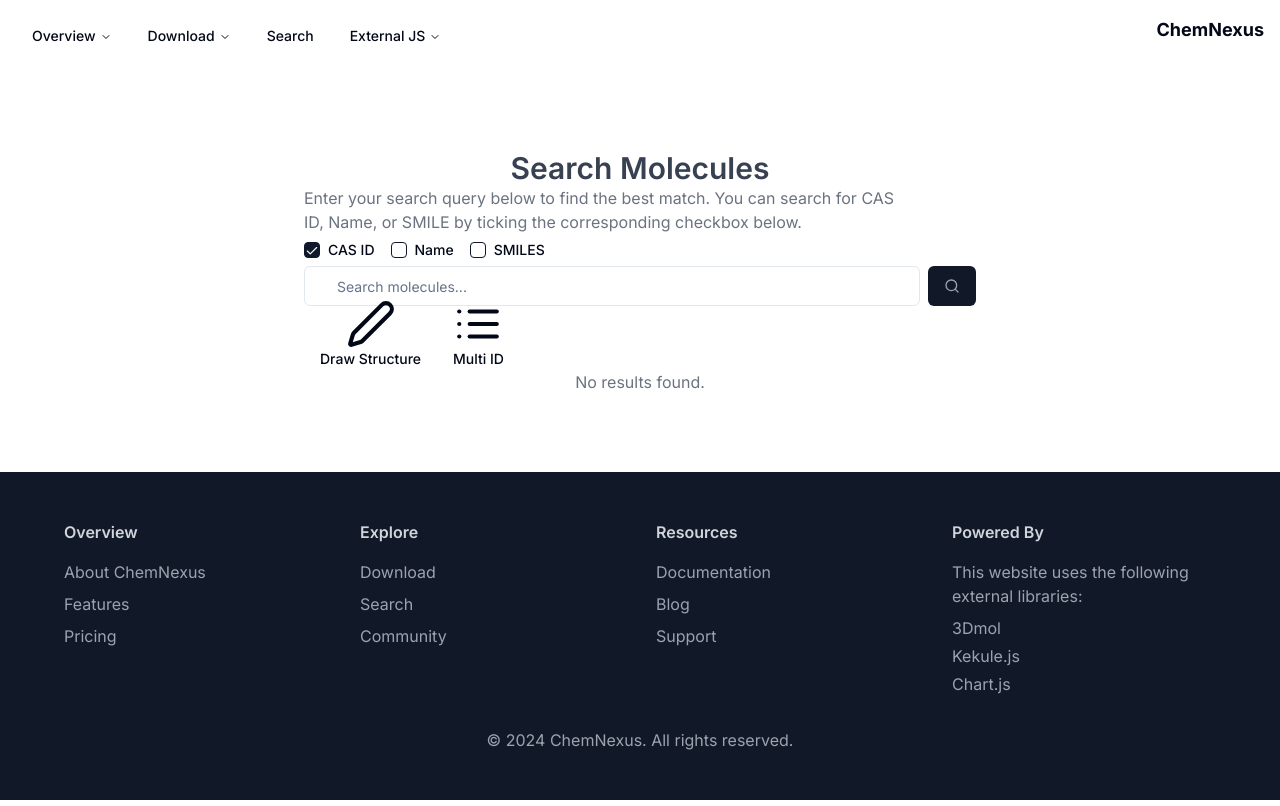
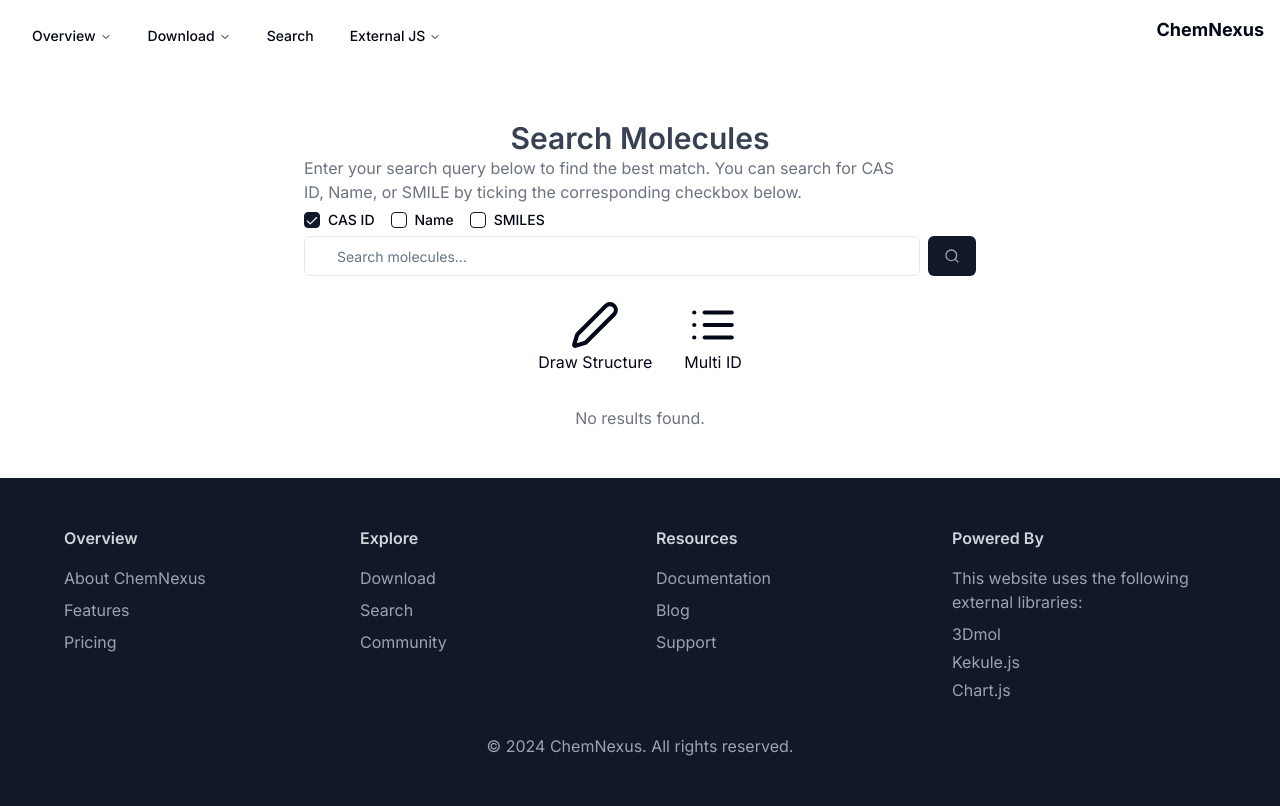
Before and after one commit to ukeSJTU/clc-db-frontend, a Next.js app: page /search in a window 1280 px wide. Built offline with nearby package versions, Linux system fonts and the light colour scheme.

Commit message:
feat(ui): adjust the size of special search components

```diff
--- a/app/(search)/search/page.tsx
+++ b/app/(search)/search/page.tsx
@@ -103,7 +103,7 @@ const SearchPage = () => {
                         onSmilesInput={handleSmilesInput}
                     />
                 </div>
-                <div className="flex md:flex-row items-center justify-start">
+                <div className="flex flex-row items-center justify-center px-4">
                     <DrawStructureComponent
                         onSubmit={handleSpecialSearchInput}
                         onClose={() => setShowDropdown(false)}
--- a/components/searchpage/SpecialSearch.tsx
+++ b/components/searchpage/SpecialSearch.tsx
@@ -32,12 +32,15 @@ const DrawStructureComponent: React.FC<DrawStructureProps> = ({
 
     return (
         <div className="flex ">
-            <Button variant="ghost" onClick={() => setShowKekule(true)}>
-                <div className="relative flex flex-col items-center">
+            <div
+                onClick={() => setShowKekule(true)}
+                className="hover:bg-gray-200 hover:border-gray-400rounded-md p-4 cursor-pointer"
+            >
+                <div className="flex flex-col items-center">
                     <Pen size={50} />
                     Draw Structure
                 </div>
-            </Button>
+            </div>
 
             {showKekule && (
                 <KekuleComponent
@@ -101,12 +104,15 @@ const MultiCasIDSearchComponent: React.FC<MultiCasIDSearchProps> = ({
     const [showUploader, setShowUploader] = useState(false);
     return (
         <div className="flex ">
-            <Button variant="ghost" onClick={() => setShowUploader(true)}>
+            <div
+                onClick={() => setShowUploader(true)}
+                className="hover:bg-gray-200 hover:border-gray-400 rounded-md p-4 cursor-pointer"
+            >
                 <div className="relative flex flex-col items-center">
                     <List size={50} />
                     Multi ID
                 </div>
-            </Button>
+            </div>
 
             {showUploader && (
                 <CasIdUploader
```
